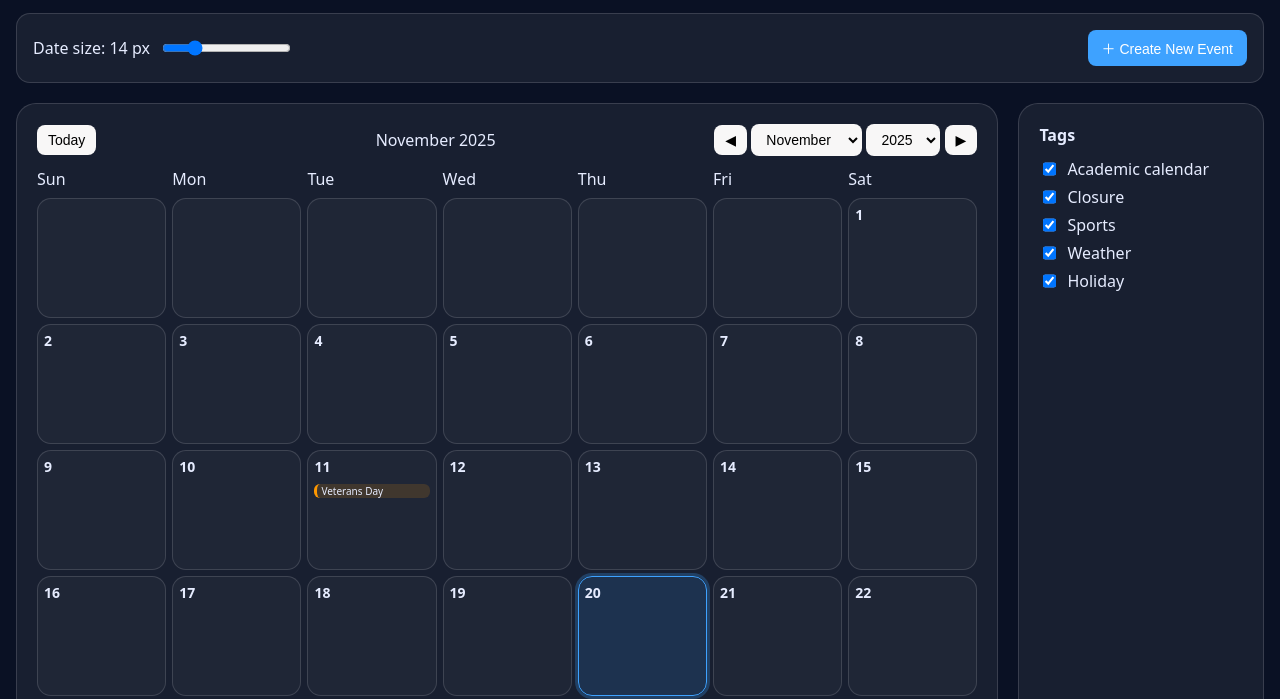
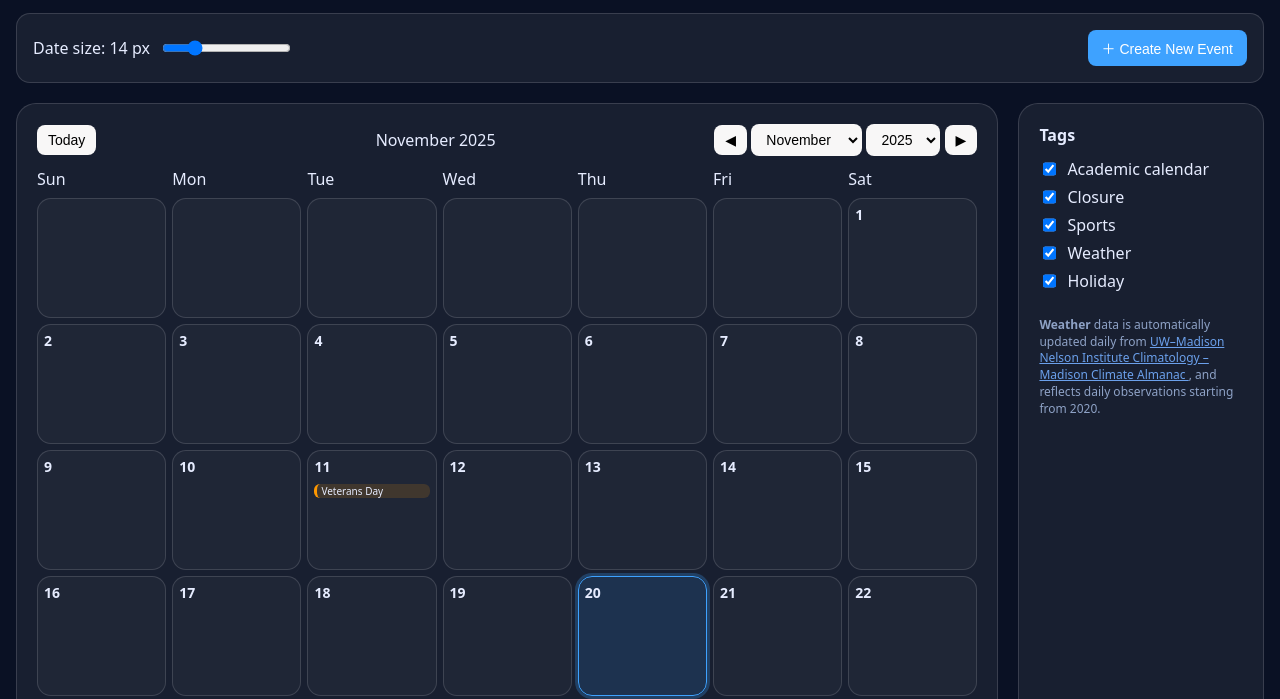
Before and after one commit to hty1206/LIS640_database, a plain HTML site: page docs/index.html in a window 1280 px wide. Shown: the part 58-757 px from the top of the page. Drawn offline with Linux system fonts and the light colour scheme; no server answers.

Commit message:
weather source

```diff
--- a/docs/index.html
+++ b/docs/index.html
@@ -119,6 +119,15 @@
                 </label>
               </li>
             </ul>
+            <p class="weather-source-note">
+              <br>
+              <strong>Weather</strong> data is automatically updated daily from
+              <a href="https://climatology.nelson.wisc.edu/first-order-station-climate-data/madison-climate/#almanac"
+                target="_blank" rel="noopener noreferrer">
+                UW–Madison Nelson Institute Climatology – Madison Climate Almanac
+              </a>,
+              and reflects daily observations starting from 2020.
+            </p>
           </aside>
 
         </div>
--- a/docs/styles.css
+++ b/docs/styles.css
@@ -90,6 +90,18 @@ body {
   border:1px solid var(--border);
   border-radius:14px;
   padding:16px;
+}
+
+.weather-source-note {
+  font-size: 0.75rem;
+  line-height: 1.4;
+  margin-top: 8px;
+  color: var(--muted);
+}
+
+.weather-source-note a {
+  text-decoration: underline;
+  color: rgb(107, 160, 235);
 }
 
 /* ===== Calendar Layout ===== */
```
